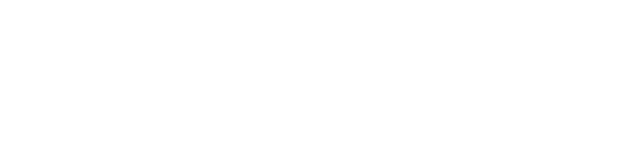
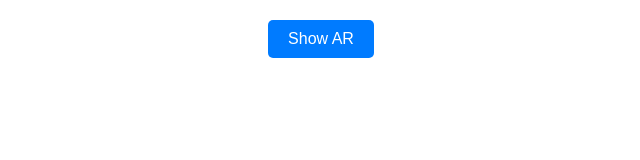
Before and after one commit to dunkelgrau/ar, a plain HTML site: page index.html in a window 1280 px wide. Shown: the whole page, without its empty margins (319-959 px from the left). Drawn offline with Linux system fonts and the light colour scheme.

Commit message:
Update index.html

```diff
--- a/index.html
+++ b/index.html
@@ -3,23 +3,66 @@
 <head>
   <meta charset="UTF-8">
   <meta name="viewport" content="width=device-width, initial-scale=1.0">
-  <title>AR.js Marker Example</title>
+  <title>AR with Button Click</title>
   <script src="https://aframe.io/releases/1.2.0/aframe.min.js"></script>
   <script src="https://cdn.jsdelivr.net/gh/jeromeetienne/AR.js/aframe/build/aframe-ar.js"></script>
   <style>
-    body { margin: 0; overflow: hidden; }
-    canvas { display: block; }
+    body {
+      margin: 0;
+      overflow: hidden;
+      display: flex;
+      justify-content: center;
+      align-items: center;
+      height: 100vh;
+      flex-direction: column;
+    }
+    button {
+      position: absolute;
+      top: 20px;
+      z-index: 1;
+      padding: 10px 20px;
+      font-size: 16px;
+      background-color: #007bff;
+      color: white;
+      border: none;
+      border-radius: 5px;
+      cursor: pointer;
+    }
+    a-scene {
+      width: 100%;
+      height: 100%;
+      position: absolute;
+    }
   </style>
 </head>
 <body>
-  <a-scene embedded arjs="trackingMethod: best; sourceType: webcam;">
-    <!-- Marker Definition -->
-    <a-marker type="pattern" url="https://jeromeetienne.github.io/AR.js/three.js/examples/marker-training/examples/pattern-images/pattern-arjs.png">
-      <!-- 3D Model -->
-      <a-entity geometry="primitive: box; depth: 1; height: 1; width: 1" material="color: red" position="0 0.5 0"></a-entity>
-    </a-marker>
+
+  <!-- Button to trigger AR element -->
+  <button id="show-ar-btn">Show AR</button>
+
+  <!-- A-Frame Scene for AR -->
+  <a-scene embedded arjs="trackingMethod: best; sourceType: webcam; debugUIEnabled: false;" id="ar-scene">
+
+    <!-- 3D Model will be initially hidden -->
+    <a-entity id="ar-box" geometry="primitive: box; depth: 1; height: 1; width: 1"
+              material="color: red" position="0 0.5 0" visible="false"></a-entity>
+
     <!-- Camera -->
     <a-entity camera></a-entity>
   </a-scene>
+
+  <script>
+    // Button to show AR element
+    const arButton = document.getElementById('show-ar-btn');
+    const arScene = document.getElementById('ar-scene');
+    const arBox = document.getElementById('ar-box');
+
+    // Event listener to show AR element
+    arButton.addEventListener('click', () => {
+      arBox.setAttribute('visible', 'true'); // Show the AR box
+      arButton.style.display = 'none'; // Hide the button after click
+    });
+  </script>
+
 </body>
 </html>
```
